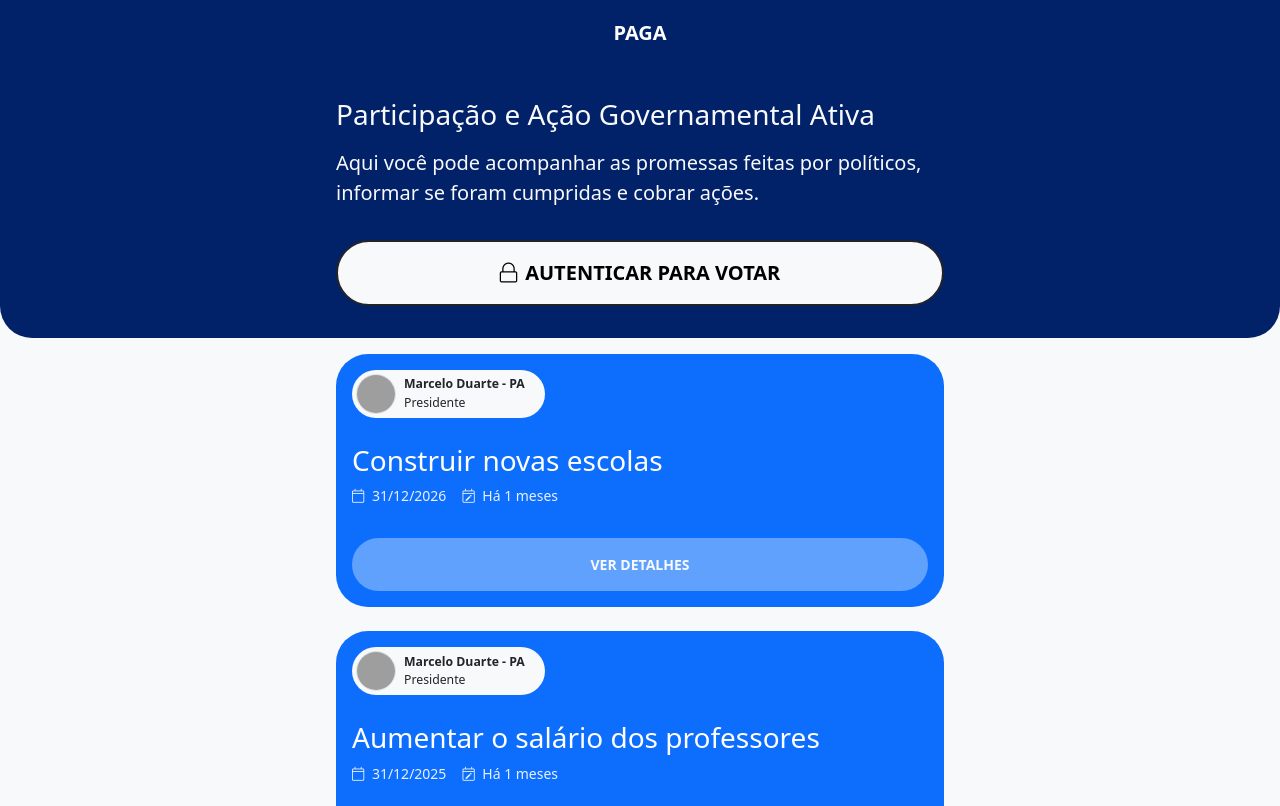
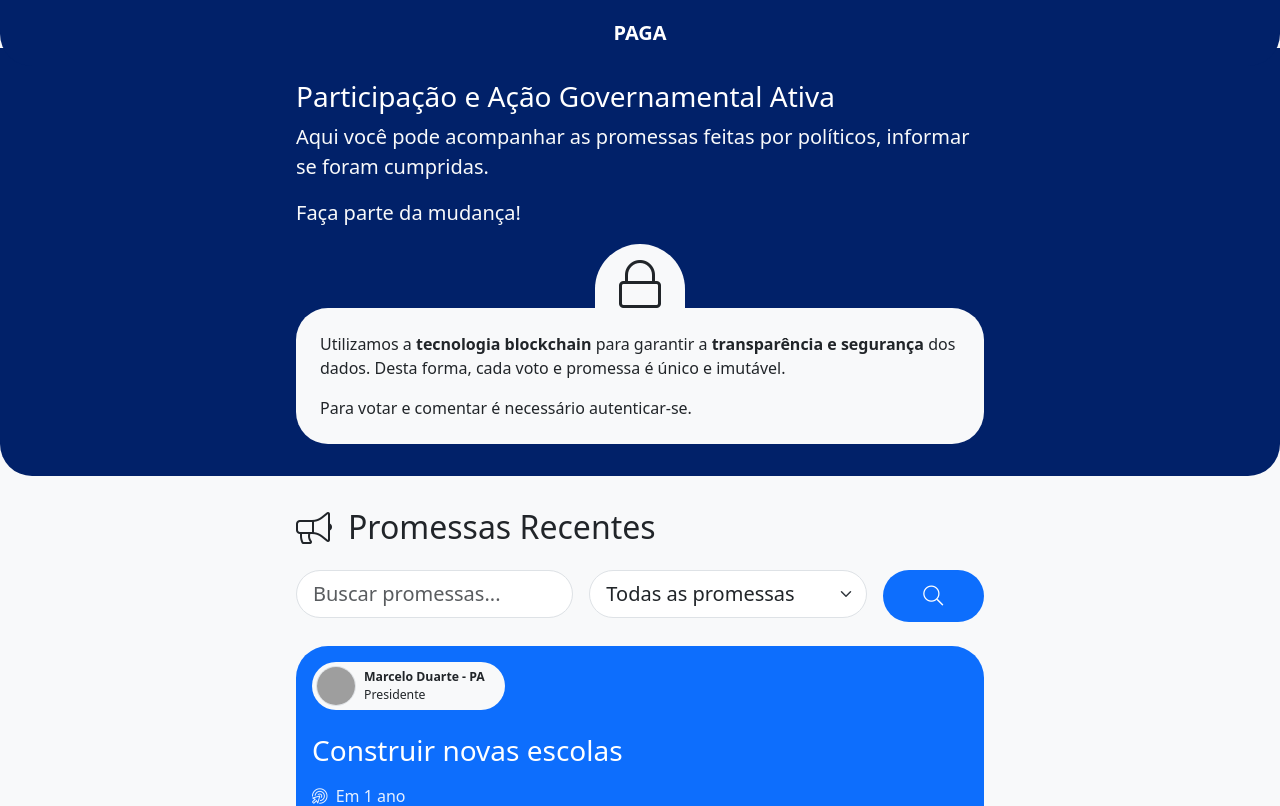
Before and after one commit to fenol64/P.A.G.A, a Next.js app in the folder app/: page / in a window 1280 px wide. Shown: the top 806 px of the page. Built offline with nearby package versions, Linux system fonts and the light colour scheme; grey boxes are pictures that could not be loaded.

Commit message:
Tela das promessas

```diff
--- a/app/components/LayoutComponents.jsx
+++ b/app/components/LayoutComponents.jsx
@@ -59,17 +59,19 @@ export function Navbar({ pageTitle, currentPage, backLink }) {
     </>
 }
 
-export function Container({ title, icon, description, sizeLimit, children }) {
+export function Container({ title, iconName, description, sizeLimit, className, children }) {
     var style = {};
     // if (sizeLimit) style.maxWidth = sizeLimit;
-    style.maxWidth = "40rem";
-    return <div className="container-fluid container-lg d-flex flex-column gap-3 p-3" style={style}>
-        {(title || description || icon) && <header>
+    style.maxWidth = "45rem";
+    return <div className={`container-fluid container-lg d-flex flex-column gap-3 p-3 ${className ?? ""}`} style={style}>
+        {(title || description || iconName) && <header>
             <hgroup className="d-flex flex-row gap-3">
-                {icon && <i className={`${icon} fa-2x`}></i>}
-                {title && <h2>{title}</h2>}
+                {iconName && <i className={`${iconName} fa-2x mt-1`}></i>}
+                <div>
+                    {title && <h2>{title}</h2>}
+                    {description && <p>{description}</p>}
+                </div>
             </hgroup>
-            {description && <p>{description}</p>}
         </header>}
         {children}
     </div>
@@ -94,7 +96,7 @@ export const UserProfilePicture = ({ user, size, ...props }) => {
     if (size) styles = { ...styles, width: sizes[size], height: sizes[size] };
 
     var classVar = [];
-    classVar.push("rounded-circle", "border", "border-1");
+    classVar.push("rounded-circle", "border", "border-1", "bg-light");
 
     return <img src={user.profilePictureURI} alt={user.name} className={`${classVar.join(" ")}`} style={styles} />
 }
--- a/app/pages/index.jsx
+++ b/app/pages/index.jsx
@@ -20,23 +20,35 @@ export default function HomePage({ ...props }) {
     }
 
     useEffect(() => {
-        console.log(commitment);
     }, [commitment]);
 
     return <main className="">
         {/* <Navbar pageTitle="P.A.G.A." /> */}
 
-        <header id="pageHeader" className="navbar navbar-dark bg-blue p-0 sticky-top">
+        <header id="pageHeader" className="navbar navbar-dark bg-blue p-0 fixed-top rounded-bottom-5">
             <Container className="">
                 <h1 className="navbar-brand m-0 fw-bold">PAGA</h1>
             </Container>
         </header>
-        <section id="pageHeader" className="d-flex flex-column gap-3 bg-blue text-light p-3 rounded-bottom-5">
+        <section id="pageHeader" className="d-flex flex-column gap-3 bg-blue text-white p-3 rounded-bottom-5 mt-5">
             <Container>
-                <h2 className="h3 m-0">Participação e Ação Governamental Ativa</h2>
-                <p className="lead">Aqui você pode acompanhar as promessas feitas por políticos, informar se foram cumpridas e cobrar ações.</p>
+                <hgroup className="text-center text-md-start">
+                    <h2 className="h3 text-white">Participação e Ação Governamental Ativa</h2>
+                    <div className="lead text-light">
+                        <p>Aqui você pode acompanhar as promessas feitas por políticos, informar se foram cumpridas.</p>
+                        <p>Faça parte da mudança!</p>
+                    </div>
+                </hgroup>
 
-                <Button modal="#modalAuth" color="light" border="2 border-dark" label="Autenticar para Votar" className="btn-block w-100" size="lg" rounded="pill p-3" iconName="fal fa-lock" />
+                <div className="d-flex flex-column gap-0 align-items-center">
+                    <span className="d-block text-center text-dark rounded-top-pill bg-light pt-3 px-4">
+                        <i className="fal fa-lock fa-3x"></i>
+                    </span>
+                    <div className="bg-light text-dark rounded-5 p-4">
+                        <p>Utilizamos a <b>tecnologia blockchain</b> para garantir a <b>transparência e segurança</b> dos dados. Desta forma, cada voto e promessa é único e imutável.</p>
+                        <p>Para votar e comentar é necessário autenticar-se.</p>
+                    </div>
+                </div>
             </Container>
         </section>
 
@@ -58,9 +70,25 @@ export default function HomePage({ ...props }) {
             </div>
         </section>
 
-        <section id="pageContent" className="d-flex flex-column gap-3 flex-fill overflow-auto">
-            <Container>
-
+        <section id="pageContent" className="d-flex flex-column gap-3 py-3">
+            <Container title="Promessas Recentes" iconName="fal fa-bullhorn" className={"gap-4"}>
+                <form onSubmit={(e) => e.preventDefault()} className="">
+                    <fieldset className="row g-3">
+                        <div className="col-12 col-md-5">
+                            <input type="text" className="form-control rounded-pill form-control-lg" placeholder="Buscar promessas..." />
+                        </div>
+                        <div className="col-12 col-md-5">
+                            <select className="form-select rounded-pill form-select-lg">
+                                <option value="">Todas as promessas</option>
+                                <option value="">Promessas cumpridas</option>
+                                <option value="">Promessas não cumpridas</option>
+                            </select>
+                        </div>
+                        <div className="col-12 col-md">
+                            <Button color="primary" className="btn-block w-100" size="lg" rounded="pill p-3" iconName="fal fa-search" />
+                        </div>
+                    </fieldset>
+                </form>
                 <div className="d-flex flex-column gap-4">
                     {commitments?.length === 0
                         ? <AlertMessage type="info" message="Nenhuma promessa encontrada." iconName="fal fa-info-circle" />
@@ -69,9 +97,9 @@ export default function HomePage({ ...props }) {
                             classVar.push("card", "border-0", "rounded-5", "commitment-card");
 
                             return <>
-                                <div key={index} className={"card border-0 text-white rounded-5 commitment-card"}>
-                                    <header className="card-header bg-transparent border-0 p-3 pb-2">
-                                        <div className="d-inline-flex flex-row gap-2 align-items-center rounded-pill bg-light text-dark p-1"
+                                <div key={index} className={"card border-0 text-white rounded-5 bg-primary"}>
+                                    <header className="card-header bg-transparent border-0 p-3 pb-2 d-flex gap-2 align-items-start">
+                                        <div className="d-inline-flex flex-row gap-2 align-items-center rounded-pill bg-light text-dark p-1 me-auto"
                                             data-bs-toggle="modal" data-bs-target="#modalPolitician"
                                             onClick={() => setPolitician(commitment.author)} >
                                             <UserProfilePicture user={commitment.author} size="sm" />
@@ -84,10 +112,7 @@ export default function HomePage({ ...props }) {
 
                                     <div className="card-body p-3">
                                         <h3 className="card-title">{commitment.title}</h3>
-                                        <p className="card-text d-flex flex-row gap-3">
-                                            <small className="text-muted"><i className="fal fa-calendar me-1" /> {humanDate(commitment.endDate)}</small>
-                                            <small className="text-muted"><i className="fal fa-calendar-edit me-1" /> {humanDatePast(commitment.updatedAt)}</small>
-                                        </p>
+                                        <p className="text-muted mt-3"><i className="fal fa-bullseye-pointer me-1" /> {humanDatePast(commitment.endDate)}</p>
                                     </div>
 
                                     <footer className="card-footer p-3 bg-transparent border-0">
@@ -104,35 +129,55 @@ export default function HomePage({ ...props }) {
             </Container>
 
             <section id="modalCommitment" className="modal fade">
-                <div className="modal-dialog modal-lg modal-dialog-scrollable  modal-fullscreen-sm-down">
+                <div className="modal-dialog modal-lg modal-dialog-scrollable modal-fullscreen-sm-down">
                     <div className="modal-content">
                         {commitment && <>
-                            <header className="modal-header bg-transparent border-0 p-2 position-relative">
+                            <header className="modal-header bg-green text-light border-0 p-3 position-relative rounded-bottom-5">
                                 {politician
-                                    ? <ModalCloseButton target="#modalPolitician" onClick={() => setCommitment(null)} />
-                                    : <ModalCloseButton dismiss onClick={() => setCommitment(null)} />
+                                    ? <ModalCloseButton color="outline-light" rounded="pill" target="#modalPolitician" onClick={() => setCommitment(null)} />
+                                    : <ModalCloseButton color="outline-light" rounded="pill" dismiss onClick={() => setCommitment(null)} />
                                 }
-                                <div className="d-flex flex-column gap-2">
 
-                                    <div className="d-flex flex-row gap-3 align-items-start p-2" data-bs-toggle="modal" data-bs-target="#modalPolitician" onClick={() => setPolitician(commitment.author)}>
+                                <h2 className="navbar-brand text-uppercase text-center w-100 m-2">Promessa</h2>
+
+                                {/* <div className="d-flex flex-column gap-2">
+                                    <div className="d-flex flex-row gap-3 align-items-center p-2" data-bs-toggle="modal" data-bs-target="#modalPolitician" onClick={() => setPolitician(commitment.author)}>
                                         <UserProfilePicture user={commitment.author} size="md" />
                                         <div className="d-flex flex-column gap-0 pe-5">
                                             <p className="m-0 fw-bold">{commitment.author.name}</p>
                                             <p className="m-0">{commitment.author.politicianRole}</p>
-
-                                            <Button color="success" iconName="fal fa-check" label="Seguindo" size="sm" rounded="pill px-2 mt-3" />
                                         </div>
                                     </div>
-                                </div>
+                                </div> */}
                             </header>
                             <div className="modal-body p-3">
-                                <div className="card border-0 rounded-5 bg-primary text-light p-4">
-                                    <h3 className="card-title">{commitment.title}</h3>
+                                <div className="d-flex flex-column gap-3">
+                                    <hgroup className="mb-3">
+                                        <h2>{commitment.title}</h2>
+
+                                        <p className="d-flex flex-row gap-3 w-100 justify-content-between">
+                                            <small className="text-muted"><i className="fal fa-bullseye-pointer me-1" /> {humanDate(commitment.endDate)}</small>
+                                            <small className="text-muted"><i className="fal fa-calendar-edit me-1" /> {humanDate(commitment.updatedAt, true)}</small>
+                                        </p>
+                                    </hgroup>
+
                                     <p className="lead">{commitment.description}</p>
-                                    <p className="card-text d-flex flex-row gap-3 w-100 mt-3 justify-content-between">
-                                        <small className="text-muted"><i className="fal fa-calendar me-1" /> {humanDate(commitment.endDate)}</small>
-                                        <small className="text-muted"><i className="fal fa-calendar-edit me-1" /> {humanDatePast(commitment.updatedAt)}</small>
-                                    </p>
+
+                                    <div className="card bg-light rounded-3">
+                                        <div className="d-flex flex-row gap-3 align-items-center p-3" data-bs-toggle="modal" data-bs-target="#modalPolitician" onClick={() => setPolitician(commitment.author)}>
+                                            <UserProfilePicture user={commitment.author} size="md" />
+                                            <div className="d-flex flex-column gap-0 pe-5">
+                                                <p className="m-0 fw-bold">{commitment.author.name}</p>
+                                                <p className="m-0">{commitment.author.politicianRole}</p>
+                                            </div>
+                                        </div>
+                                    </div>
+                                    <div className="card bg-light rounded-3">
+                                        <header className="card-header"><h5 className="card-title">Comentários</h5></header>
+                                        <div className="card-body">
+                                            <p className="lead">Nenhum comentário encontrado.</p>
+                                        </div>
+                                    </div>
                                 </div>
                             </div>
                             <footer className="modal-footer border-0 text-center">
--- a/app/src/utils.js
+++ b/app/src/utils.js
@@ -60,21 +60,28 @@ export function humanDate(date, withTime = false) {
 export function humanDatePast(date) {
     date = new Date(date);
     const today = new Date();
-    const diff = today - date;
-    const diffSeconds = diff / 1000;
+    const diff = date - today;
+    const diffSeconds = Math.floor(Math.abs(diff) / 1000);
 
-    const diffMinutes = diffSeconds / 60;
-    const diffHours = diffMinutes / 60;
-    const diffDays = diffHours / 24;
-    const diffWeeks = diffDays / 7;
-    const diffMonths = diffDays / 30;
-    const diffYears = diffDays / 365;
+    const diffMinutes = Math.floor(diffSeconds / 60);
+    const diffHours = Math.floor(diffMinutes / 60);
+    const diffDays = Math.floor(diffHours / 24);
+    const diffWeeks = Math.floor(diffDays / 7);
+    const diffMonths = Math.floor(diffDays / 30);
+    const diffYears = Math.floor(diffDays / 365);
 
-    if (diffSeconds < 60) return "Agora";
-    else if (diffMinutes < 60) return `Há ${Math.floor(diffMinutes)} minutos`;
-    else if (diffHours < 24) return `Há ${Math.floor(diffHours)} horas`;
-    else if (diffDays < 7) return `Há ${Math.floor(diffDays)} dias`;
-    else if (diffMonths < 1) return `Há ${Math.floor(diffWeeks)} semanas`;
-    else if (diffYears < 1) return `Há ${Math.floor(diffMonths)} meses`;
-    else return `Há ${Math.floor(diffYears)} anos`;
+    const isFuture = diff > 0;
+    const prefix = isFuture ? "Em" : "Há";
+
+    var result = [prefix];
+
+    if (diffSeconds < 60) result.push(diffSeconds, diffSeconds === 1 ? "segundo" : "segundos");
+    else if (diffMinutes < 60) result.push(diffMinutes, diffMinutes === 1 ? "minuto" : "minutos");
+    else if (diffHours < 24) result.push(diffHours, diffHours === 1 ? "hora" : "horas");
+    else if (diffDays < 7) result.push(diffDays, diffDays === 1 ? "dia" : "dias");
+    else if (diffWeeks < 4) result.push(diffWeeks, diffWeeks === 1 ? "semana" : "semanas");
+    else if (diffMonths < 12) result.push(diffMonths, diffMonths === 1 ? "mês" : "meses");
+    else result.push(diffYears, diffYears === 1 ? "ano" : "anos");
+
+    return result.join(" ");
 }
--- a/app/styles/globals.css
+++ b/app/styles/globals.css
@@ -4,15 +4,16 @@
     --yellow: #fedd00;
 }
 
+*:last-child {
+    margin-bottom: 0;
+}
+
 html, body {
     margin: 0;
     padding: 0;
-    height: 100%;
 }
 
-#__next, main {
-    height: 100%;
-}
+#__next, main {}
 
 .text-muted {
     color: inherit !important;
@@ -42,6 +43,10 @@ html, body {
     display: inline-block;
 }
 
+.bg-opacity-light {
+    background-color: rgba(255, 255, 255, 0.35);
+}
+
 .btn-opacity-light {
     background-color: rgba(255, 255, 255, 0.35);
     color: var(--bs-light);
@@ -63,3 +68,10 @@ html, body {
 .bg-yellow {
     background-color: var(--yellow);
 }
+
+@media screen and (min-width: 768px) {
+    .rounded-bottom-md-0 {
+        border-bottom-right-radius: 0 !important;
+        border-bottom-left-radius: 0 !important;
+    }
+}
```
